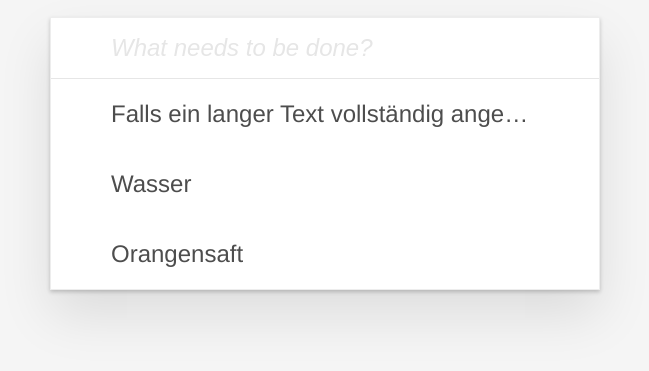
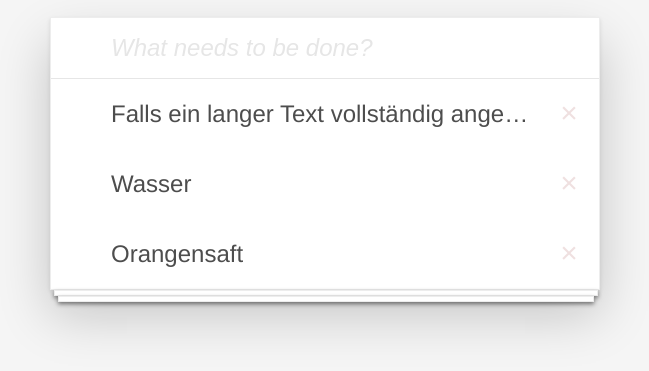
Before and after one commit to TomFrey/todo, a plain HTML site: page index.html in a window 1280 px wide. Shown: the part 185-556 px from the top of the page, without its empty margins (315-964 px from the left). Drawn offline with Linux system fonts and the light colour scheme.

Commit message:
with graphic todo heap at the bottom

```diff
--- a/assets/styles/main.css
+++ b/assets/styles/main.css
@@ -29,7 +29,7 @@ h1{
     background-color: #ffffff;
     border: solid 1px #ededed;
     color: #4d4d4d;
-    box-shadow: 0 2px 4px 0 rgba(0,0,0,0.2), 0 25px 50px 0 rgba(0,0,0,0.1);
+    box-shadow: 0 2px 4px 0 rgba(0,0,0,0.1), 0 25px 50px 0 rgba(0,0,0,0.2);
 }
 
 .list-input{
@@ -110,7 +110,7 @@ button {
 }
 
 button::after {
-    opacity: 0;
+    opacity: 0.3;
     content: '×';
     transition: opacity .3s ease-in;
 }
@@ -118,3 +118,20 @@ button::after {
 button:focus::after, button:hover::after {   /* x wird angezeigt, wenn button den Focus hat oder gehovert wird */
     opacity: 1;
 }
+
+.todo-heap > div{
+    background-color: #ffffff;
+    border: solid #ededed 1px;
+    height: 4px;
+    box-shadow: 0 2px 4px 0 rgba(0,0,0,0.5);
+}
+
+.todo-heap > div:nth-child(1){
+    margin-left: 4px;
+    width: calc(100% - 8px);
+}
+
+.todo-heap > div:nth-child(2){
+    margin-left: 8px;
+    width: calc(100% - 16px);
+}
--- a/index.html
+++ b/index.html
@@ -61,6 +61,11 @@
                 </ul>
             </form>
         </div>
+
+        <div class="todo-heap">
+            <div></div>
+            <div></div>
+        </div>
     </div>
 </body>
 </html>
```
